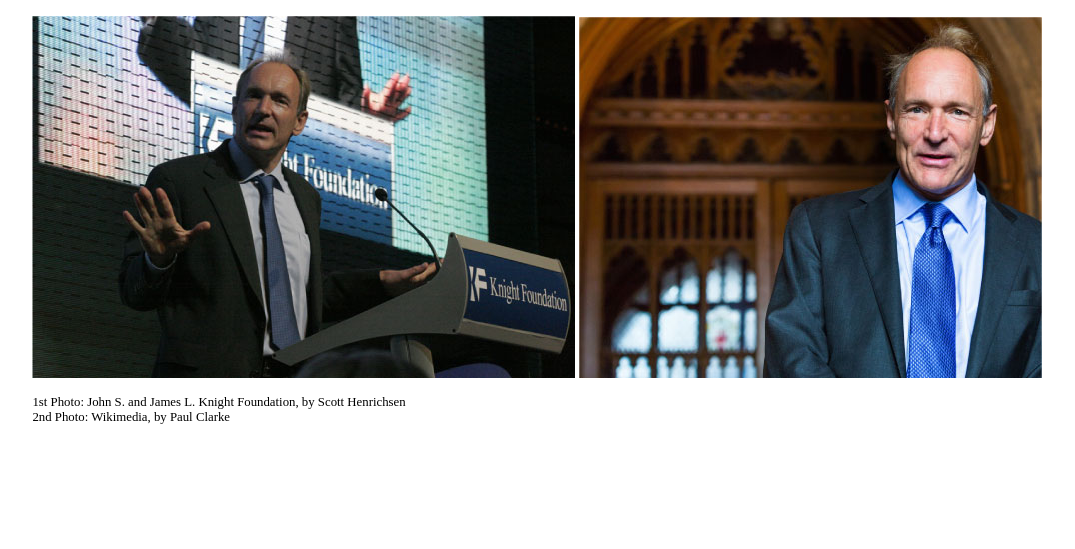
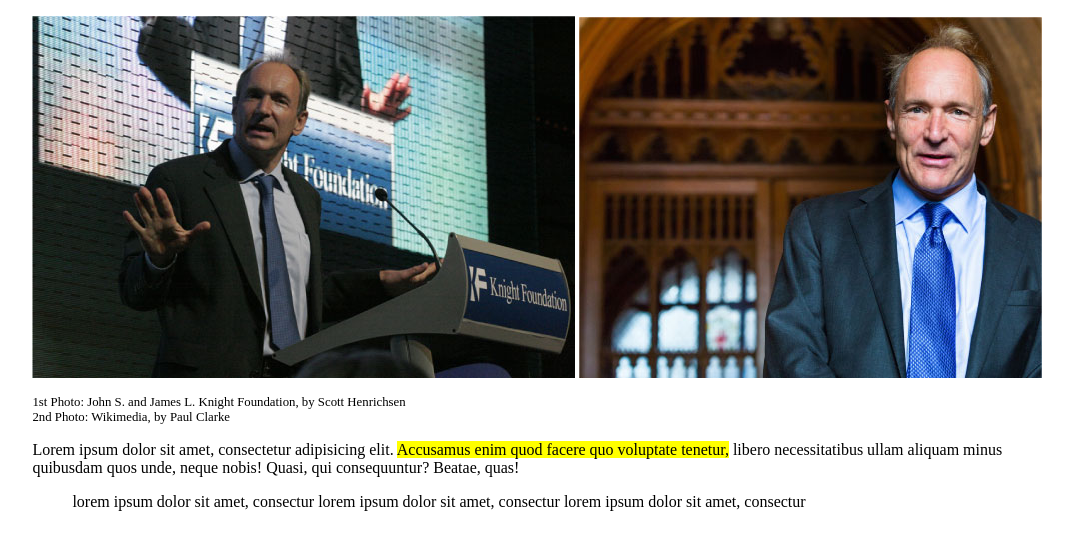
Before and after one commit to Sergjio97/html-css-booleaner, a plain HTML site: page index.html in a window 1280 px wide. Shown: the part 227-776 px from the top of the page, without its empty margins (102-1177 px from the left). Drawn offline with Linux system fonts and the light colour scheme.

Commit message:
sezione contenuto

```diff
--- a/css/style.css
+++ b/css/style.css
@@ -38,6 +38,17 @@
 }
 /* / sezione foto */
 
+/* inizio sezione contenuto */
+.contenuto{
+    width: 80%;
+    margin: auto;
+}
+
+#testoevidenziato{
+    background-color: yellow;
+}
+/* / sezione contenuto */
+
 /* / main */
 
 /* inizio footer */
--- a/index.html
+++ b/index.html
@@ -32,6 +32,17 @@
             <p>1st Photo: John S. and James L. Knight Foundation, by Scott Henrichsen<br>2nd Photo: Wikimedia, by Paul Clarke</p>
         </div>
         <!-- / sezione foto -->
+
+        <!-- inizio sezione contenuto -->
+        <div class="contenuto">
+            <p>Lorem ipsum dolor sit amet, consectetur adipisicing elit. <span id="testoevidenziato">Accusamus enim quod facere quo voluptate tenetur,</span> libero necessitatibus ullam aliquam minus quibusdam quos unde, neque nobis! Quasi, qui consequuntur? Beatae, quas!</p>
+            <ul>
+                <il>lorem ipsum dolor sit amet, consectur</il>
+                <il>lorem ipsum dolor sit amet, consectur</il>
+                <il>lorem ipsum dolor sit amet, consectur</il>
+            </ul>
+        </div>
+        <!-- / sezione contenuto -->
     </main>
     <!-- / main -->
 
```
